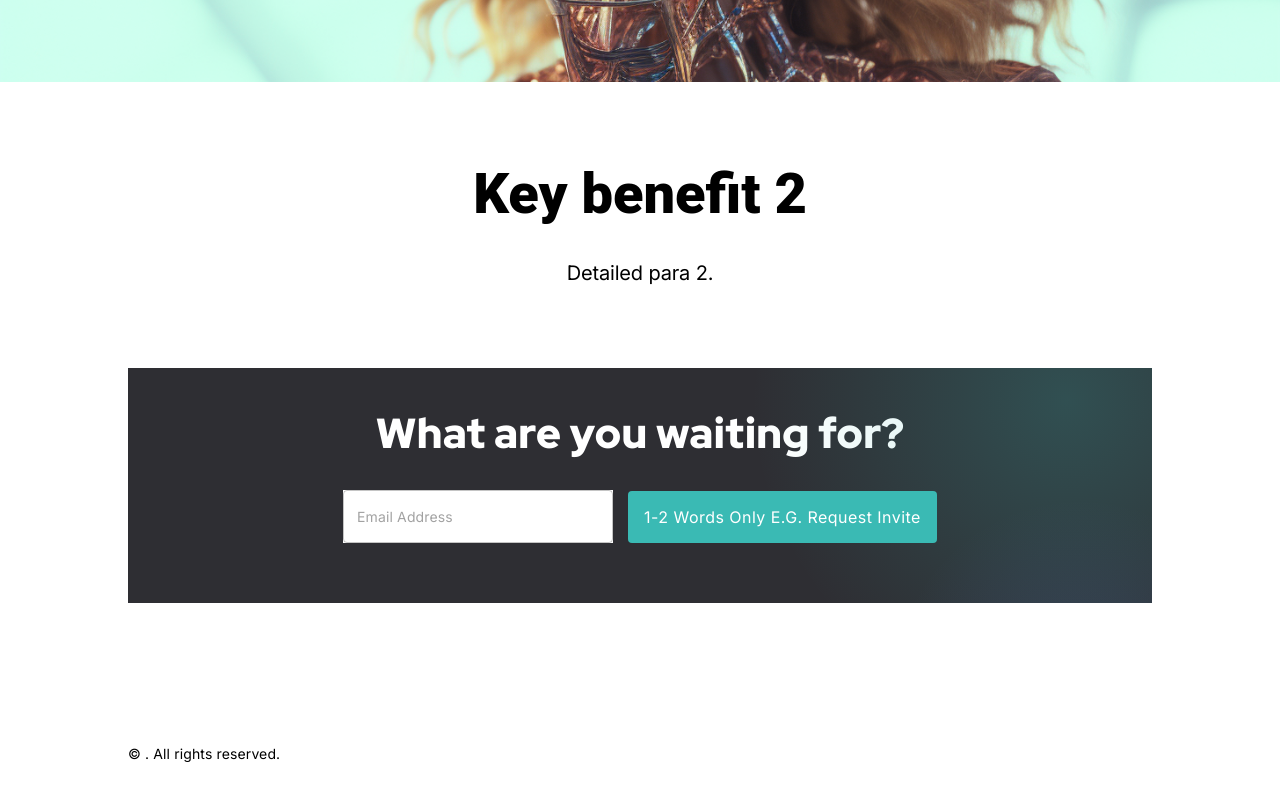
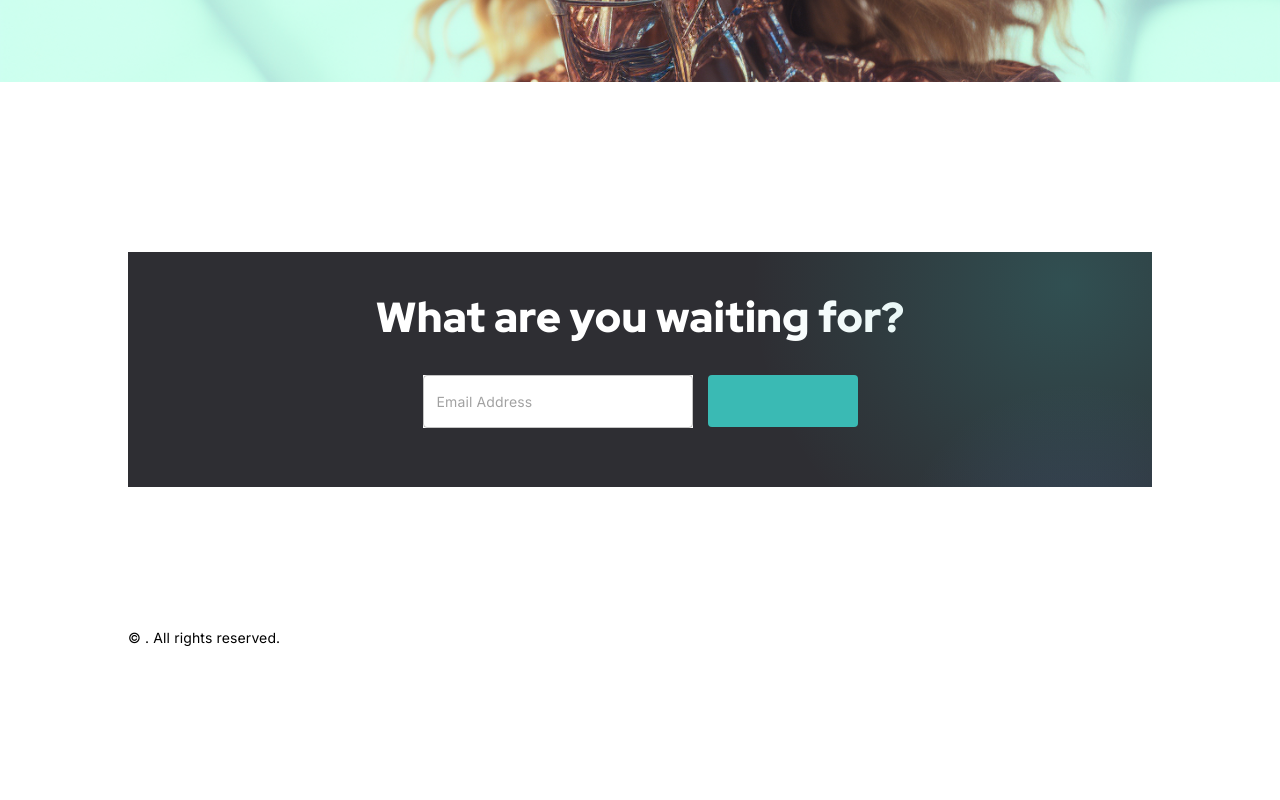
Before and after one commit to LukeFerris/origin-react-vertical-website, a React (Create React App) app: page / in a window 1280 px wide. Shown: the part 1437-2237 px from the top of the page. After the commit the page ends 2125 px from the top, so only its background shows below. Built offline with nearby package versions, Linux system fonts and the light colour scheme.

Commit message:
Added extra instruction on creation of content

```diff
--- a/src/Main.js
+++ b/src/Main.js
@@ -11,15 +11,15 @@ import aspirationalAppImage from "./assets/images/aspirationalAppImage.png";
 // FullBleedImage is a Dark component and shows an image that spans the entire width of the page
 // Type: Dark
 // Inputs:
-// - imageAltTag: A descriptive image tag of the format: 4K photo shoot of product being used in ADD SCENARIO.
+// - imageAltTag: A highly descriptive image tag of between 10-30 words.
 // - imageSrcWidth1600pxHeight900px: The image src following createReactApp style as per the template above.
 import FullBleedImage from "./landingPageComponents/fullBleedImage";
 
 // Headline is a Light component and shows a title and paragraph of descriptive text
 // Type: Light
 // Inputs:
-// - headline: The headline text.
-// - subText: A paragraph of descriptive text related to the headline.
+// - headline: The headline text 3-5 words.
+// - subText: A paragraph of descriptive text related to the headline between 15-30 words
 import Headline from "./landingPageComponents/headline";
 
 // An import for a trailing signup box
@@ -39,7 +39,7 @@ import Footer from "./landingPageComponents/footer";
 // - keyFeature2_5to15Words: 10-15 words on the second key feature of the product to highlight
 // - keyFeature3_5to15Words: 10-15 words on the third key feature of the product to highlight
 // - screenMockUpSrc: The src of an image with width 290px and height: 624px. This will be shown embedded in the iphone mockup.
-// - imageAltTag: Image alt for the image, should be a variantion of "4K photo shoot hero image of product being used in real life"
+// - imageAltTag: A highly descriptive image tag of between 10-30 words that describe an aspirational image related to the product/service
 // - buttonText: One or two words that relate to the call to action of this site. E.g. request invite or subsribe or start.
 import HeroApp from "./landingPageComponents/heroApp";
 
@@ -70,7 +70,10 @@ import text from "assets/text/text.json";
 
 // the content rules are as follows:
 // - All text is generated later and contained in the text.json file
-// - You must use descriptive text placeholders (e.g. text.Key_Benefit_1_Headline_Text_Ten_Words) to show which content is required and include the target length of the content in the name
+// - You must use descriptive text placeholders to show which content is required and include the target length of the content in the name
+// - It is vital that the placeholders you generate are highly descriptive and incorporate the detailed purpose of the image and the word count range
+// - e.g. text.An_Alt_Tag_For_A_4K_Aspirational_Image_Of_A_Hotel_Room_15_30_Words.
+// - All strings should be replaced by text placeholders.
 // - Image alt tags should generally include the words 4K photo shoot
 
 // custom imports go here
@@ -102,17 +105,17 @@ export default function App() {
       {/* First Dark section goes here */}
       <FullBleedImage
         imageSrcWidth1600pxHeight900px={productBeingUsedInRealLife}
-        imageAltTag="4K photo shoot of product being used in real life"
+        imageAltTag={text.A_long_descriptive_alt_tag_for_the_image_10_30_words}
       />
       {/* End first Dark section */}
       {/* Dark and light sections continue here as required */}
       <Headline
-        headline={text.Key_Benefit_2_Headline_Text}
-        subText={text.Key_Benefit_2_Detailed_Paragraph}
+        headline={text.Text_headline_3_to_5_words}
+        subText={text.Text_paragraph_of_between_15_and_30_words}
       />
       {/* End Additional Sections */}
       {/* Trailing signup is only relevant on landing pages */}
-      <TrailingSignup buttonText="1-2 words only e.g. Request Invite" />
+      <TrailingSignup buttonText={text.Button_text_1_to_2_words_only} />
 
       {/* We always include the footer */}
       <Footer />
```
